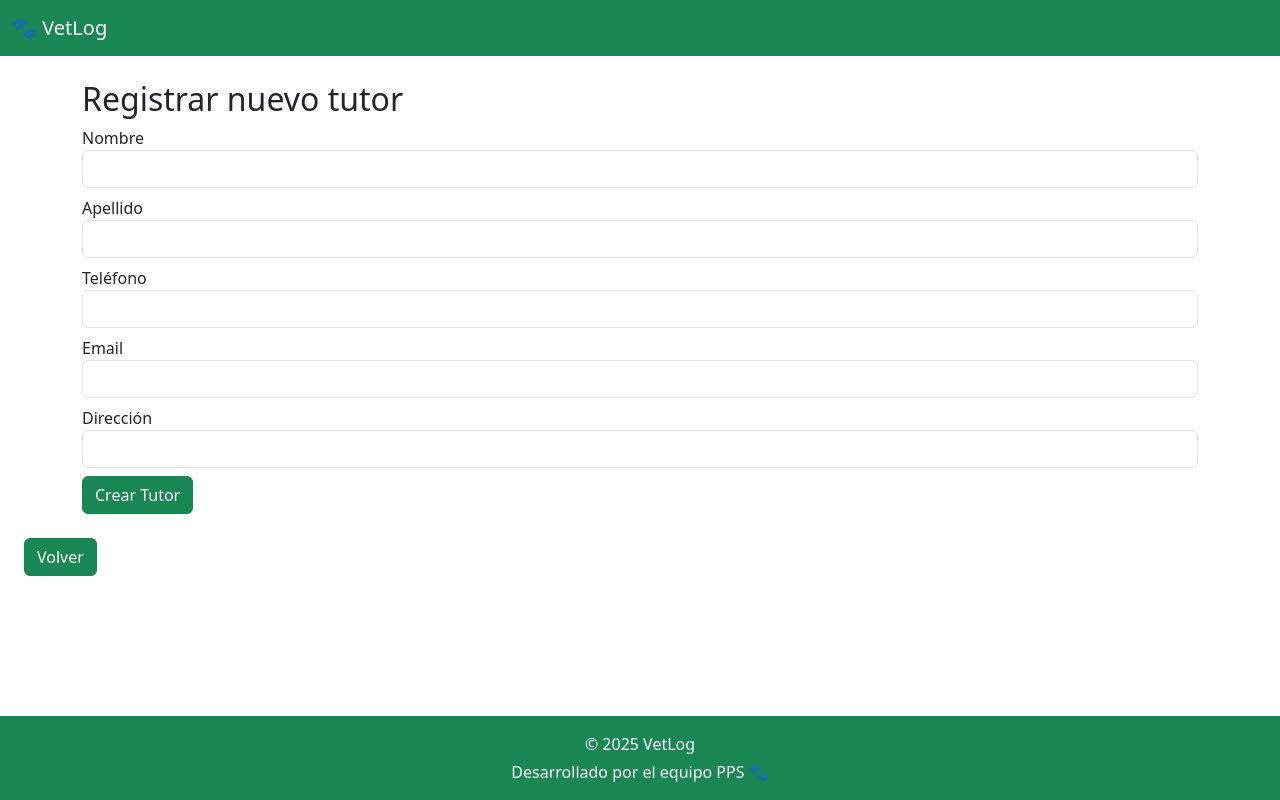
After one commit to Walteriba/PPS, a Flask app: page /tutor/nuevo in a window 1280 px wide. The commit adds this page. Run offline with Flask 3, Linux system fonts and the light colour scheme.

Commit message:
Agregar formularios para nuevo paciente y nuevo tutor (tutor temporal)

```diff
--- a/controllers/home_controller.py
+++ b/controllers/home_controller.py
@@ -58,3 +58,16 @@ def CreatePacienteDto(tutores, pacientes):
             )
         )
     return pacientes_dto
+
+
+# TODO (Backend): Endpoints temporales creados para probar el frontend.
+# GET -> mostrar la vista nuevo_tutor.html
+@home_bp.route("/tutor/nuevo", methods=["GET"])
+def nuevo_tutor():
+    return render_template("nuevo_tutor.html")
+
+# GET -> mostrar la vista nuevo_paciente.html
+@home_bp.route("/paciente/nuevo", methods=["GET"])
+def nuevo_paciente():
+    tutores = Tutor.query.all()
+    return render_template("nuevo_paciente.html", tutores=tutores)
--- /dev/null
+++ b/static/js/paciente.js
@@ -0,0 +1,17 @@
+document.addEventListener("DOMContentLoaded", () => {
+  const selectTutor = document.getElementById("tutor-select");
+  const formPaciente = document.getElementById("form-paciente");
+  const tutorIdInput = document.getElementById("tutor-id");
+
+  selectTutor.addEventListener("change", () => {
+    if (selectTutor.value) {
+      // Tutor seleccionado → mostrar formulario
+      formPaciente.classList.remove("d-none");
+      tutorIdInput.value = selectTutor.value;
+    } else {
+      // Sin tutor → ocultar formulario
+      formPaciente.classList.add("d-none");
+      tutorIdInput.value = "";
+    }
+  });
+});
--- /dev/null
+++ b/templates/nuevo_tutor.html
@@ -0,0 +1,52 @@
+<!DOCTYPE html>
+<html lang="es">
+  <head>
+    <meta charset="UTF-8" />
+    <title>Alta Tutor</title>
+    <link
+      href="https://cdn.jsdelivr.net/npm/bootstrap@5.3.3/dist/css/bootstrap.min.css"
+      rel="stylesheet"
+    />
+  </head>
+  <body>
+    <!-- Navbar -->
+    {% include 'partials/header.html' %}
+
+    <!-- TODO (backend): Formulario de nuevo tutor temporal, actualmente no funciona,  -->
+    <form>
+      <div class="container mt-4">
+        <h2>Registrar nuevo tutor</h2>
+        <div class="mb-2">
+          <label>Nombre</label>
+          <input type="text" name="nombre" class="form-control" />
+        </div>
+        <div class="mb-2">
+          <label>Apellido</label>
+          <input type="text" name="apellido" class="form-control" />
+        </div>
+        <div class="mb-2">
+          <label>Teléfono</label>
+          <input type="num" name="telefono" class="form-control" />
+        </div>
+        <div class="mb-2">
+          <label>Email</label>
+          <input type="email" name="email" class="form-control" />
+        </div>
+        <div class="mb-2">
+          <label>Dirección</label>
+          <input type="text" name="direccion" class="form-control" />
+        </div>
+        <button type="submit" class="btn btn-success">Crear Tutor</button>
+      </div>
+    </form>
+
+    <!-- Opcional o hasta que funcione "Crear Tutor" -->
+    <a href="{{ url_for('home_bp.nuevo_paciente') }}" class="btn m-4 btn-success">Volver</a>
+
+    <!-- Footer -->
+    {% include 'partials/footer.html' %}
+
+    <script src="https://cdn.jsdelivr.net/npm/bootstrap@5.3.3/dist/js/bootstrap.bundle.min.js"></script>
+    <script src="{{ url_for('static', filename='js/paciente.js') }}"></script>
+  </body>
+</html>
```
Also changed, not shown: templates/index.html (+14 -3 lines), templates/nuevo_paciente.html (added, +39 -0 lines), templates/partials/form_paciente.html (added, +57 -0 lines), templates/partials/selec_tutor.html (added, +9 -0 lines).
